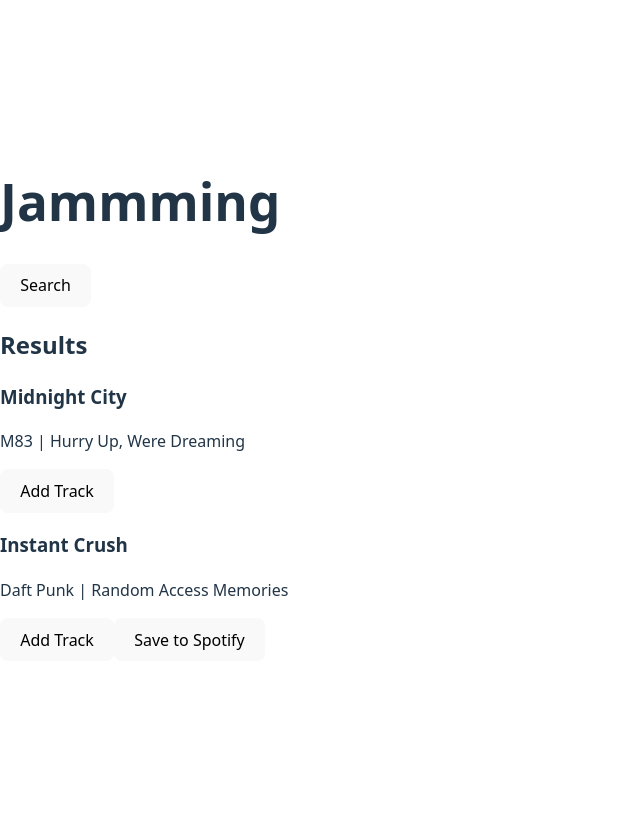
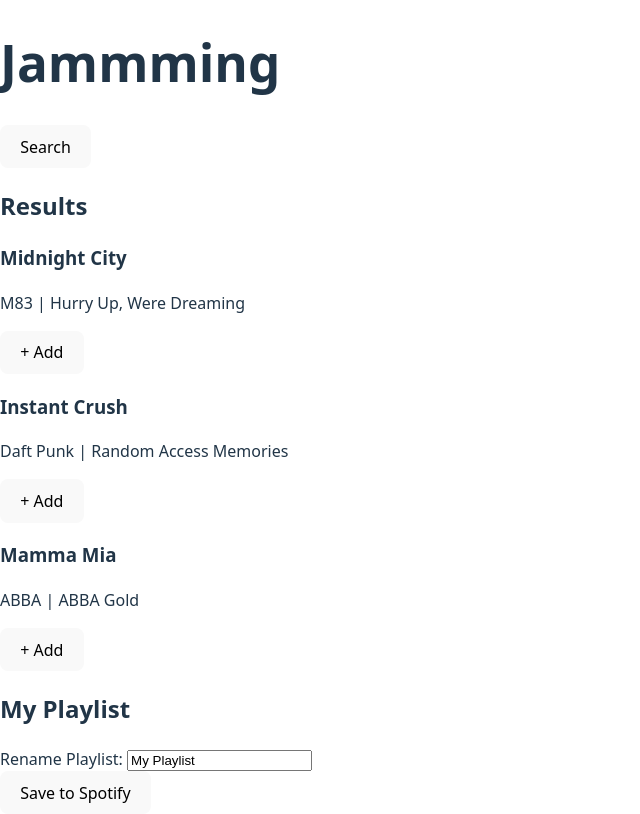
Before and after one commit to ryan-f-b/jammming, a React (Vite) app: page / in a window 1280 px wide. Shown: the whole page, without its empty margins (0-640 px from the left). Built offline with nearby package versions, Linux system fonts and the light colour scheme.

Commit message:
implement playlist add and remove functionality

```diff
--- a/src/App.jsx
+++ b/src/App.jsx
@@ -19,6 +19,12 @@ const App = () => {
       artist: 'Daft Punk',
       album: 'Random Access Memories',
     },
+    {
+      id: 3,
+      name: 'Mamma Mia',
+      artist: 'ABBA',
+      album: 'ABBA Gold',
+    }
   ])
 
   const [playlistName, setPlaylistName] = useState('My Playlist');
@@ -29,31 +35,28 @@ const App = () => {
   };
 
   const addTrack = (track) => {
-    setPlaylistTracks((prevTracks) => {
-      if (!prevTracks.includes(track)) {
-        [...prevTracks,
-        {
-          id: track.id,
-          name: track.name,
-          artist: track.artist,
-          album: track.album,
-        }]
-      }
-    })
+    if (!playlistTracks.find(t => t.id === track.id)) {
+      setPlaylistTracks(prev => [...prev, track]);
+    }
   };
 
   const removeTrack = (trackId) => {
-    setPlaylistTracks((prevTracks) => {
-      prevTracks.filter((track) => track.id != trackId);
-    })
+    setPlaylistTracks(prevTracks => prevTracks.filter(track => track.id != trackId));
   };
+
+  //ANNOTATE EVERYTHING TO SHOW UNDERSTANDING
 
   return (
     <>
       <h1>Jammming</h1>
       <SearchBar />
       <SearchResults results={searchResults} onAdd={addTrack} />
-      <Playlist playlistName={playlistName} playlistTracks={playlistTracks} onNameChange={updatePlaylistName} onRemove={removeTrack} />
+      <Playlist
+        playlistName={playlistName}
+        playlistTracks={playlistTracks}
+        onNameChange={updatePlaylistName}
+        onRemove={removeTrack}
+      />
     </>
   )
 }
--- a/src/components/Playlist/Playlist.jsx
+++ b/src/components/Playlist/Playlist.jsx
@@ -1,9 +1,21 @@
 import React from 'react';
 import Tracklist from '../Tracklist/Tracklist.jsx';
 
-const Playlist = () => {
+const Playlist = ({ playlistName, playlistTracks, onNameChange, onRemove }) => {
+  const handleNameChange = (e) => {
+    onNameChange(e.target.value);
+  }
+
   return (
     <>
+      <h2>{playlistName}</h2>
+      <form>
+          <label for='playlistName'>Rename Playlist: </label>
+          <input type='text' id='playlistName' onChange={handleNameChange} value={playlistName}></input>
+      </form>
+
+      <Tracklist tracks={playlistTracks} isRemoval={true} onRemove={onRemove}/>
+
       <button>Save to Spotify</button>
     </>
   )
--- a/src/components/SearchResults/SearchResults.jsx
+++ b/src/components/SearchResults/SearchResults.jsx
@@ -1,11 +1,11 @@
 import React from 'react';
 import Tracklist from '../Tracklist/Tracklist.jsx';
 
-const SearchResults = ({ results }) => {
+const SearchResults = ({ results, onAdd }) => {
   return (
     <>
       <h2>Results</h2>
-      <Tracklist tracks={results}/>
+      <Tracklist tracks={results} isRemoval={false} onAdd={onAdd} />
     </>
   )
 }
--- a/src/components/Track/Track.jsx
+++ b/src/components/Track/Track.jsx
@@ -1,11 +1,11 @@
 import React from 'react';
 
-const Track = ({ track }) => {
+const Track = ({ track, isRemoval, onAdd, onRemove }) => {
   return (
     <>
       <h3>{track.name}</h3>
       <p>{track.artist} | {track.album}</p>
-      <button>Add Track</button>
+      {isRemoval ? <button onClick={onRemove}>- Remove</button> : <button onClick={onAdd}>+ Add</button>}
     </>
   )
 }
--- a/src/components/Tracklist/Tracklist.jsx
+++ b/src/components/Tracklist/Tracklist.jsx
@@ -1,12 +1,18 @@
 import React from 'react';
 import Track from '../Track/Track.jsx';
 
-const Tracklist = ({ tracks }) => {
+const Tracklist = ({ tracks, onRemove, onAdd, isRemoval }) => {
 
   return (
     <>
       {tracks.map((track) => (
-        <Track key={track.id} track={track}/>
+        <Track
+          key={track.id}
+          track={track}
+          onAdd={() => onAdd && onAdd(track)}
+          onRemove={() => onRemove && onRemove(track.id)}
+          isRemoval={isRemoval}
+        />
       ))}
     </>
   )
```
